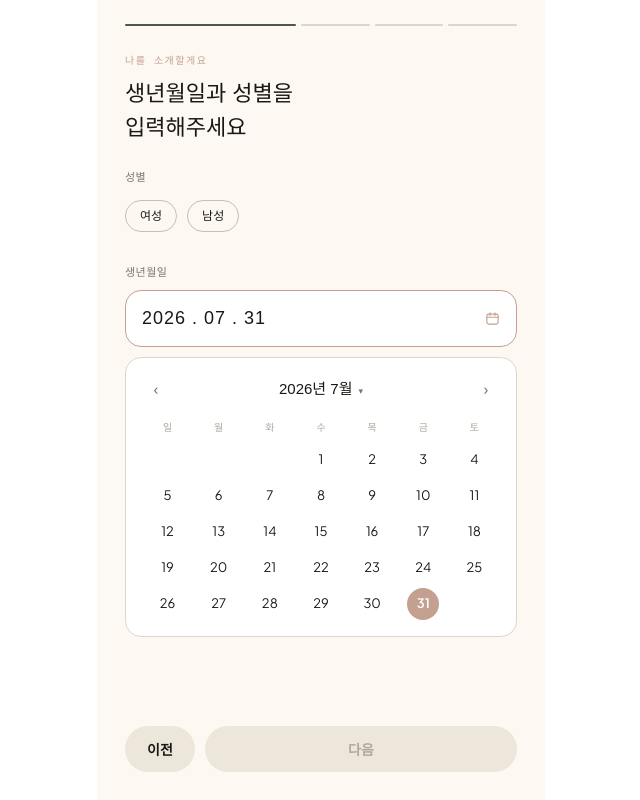
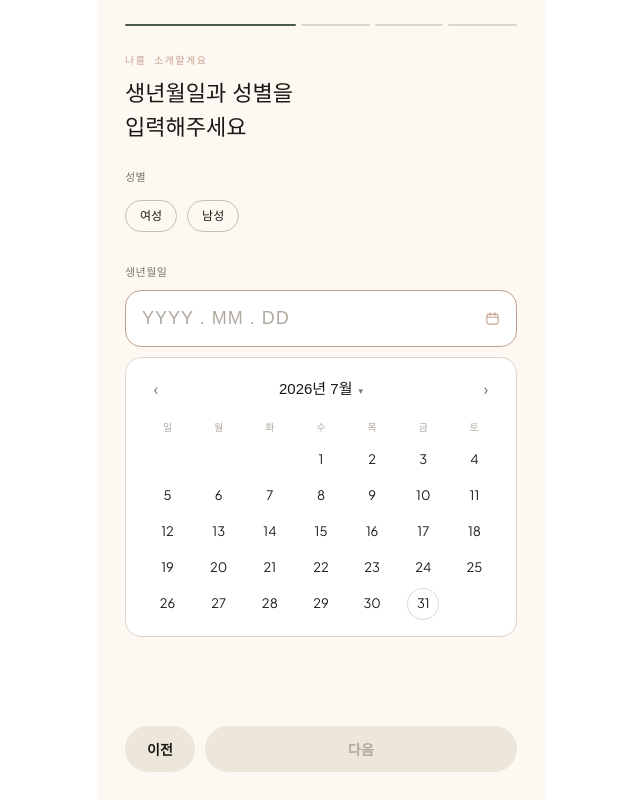
Before and after one commit to HyangDam/Front-End, a Next.js app: page /onboarding/step-1 in a window 1280 px wide. Both pictures are taken after a click on the button "YYYY . MM . DD". Shown: the whole page, without its empty margins (319-959 px from the left). Built offline with nearby package versions, Linux system fonts and the light colour scheme.

Commit message:
fix: 온보딩 달력을 열 때 오늘 날짜가 저장되지 않도록 수정

```diff
--- a/src/app/onboarding/step-1/_components/BirthDateField.tsx
+++ b/src/app/onboarding/step-1/_components/BirthDateField.tsx
@@ -58,9 +58,11 @@ function BirthDateField({ value, minDate, maxDate, onChange }: BirthDateFieldPro
       return;
     }
 
-    // 처음 열 때는 오늘 날짜를 선택해두고 그 달을 보여준다
+    /**
+     * 처음 열 때는 오늘이 있는 달을 보여주되, 값으로 저장하지는 않는다.
+     * 저장해버리면 날짜를 고르지 않고 넘어갔을 때 생년월일이 오늘로 남는다.
+     */
     if (!value) {
-      onChange(today);
       const todayParts = parseDateString(today);
       if (todayParts) setView({ year: todayParts.year, month: todayParts.month });
     }
@@ -157,6 +159,7 @@ function BirthDateField({ value, minDate, maxDate, onChange }: BirthDateFieldPro
               viewYear={view.year}
               viewMonth={view.month}
               selectedDate={value}
+              todayDate={today}
               minDate={minDate}
               maxDate={maxDate}
               onSelect={handleSelectDate}
--- a/src/app/onboarding/step-1/_components/CalendarGrid.tsx
+++ b/src/app/onboarding/step-1/_components/CalendarGrid.tsx
@@ -8,6 +8,7 @@ type CalendarGridProps = {
   viewYear: number;
   viewMonth: number;
   selectedDate: string;
+  todayDate: string;
   minDate: string;
   maxDate: string;
   onSelect: (value: string) => void;
@@ -17,6 +18,7 @@ function CalendarGrid({
   viewYear,
   viewMonth,
   selectedDate,
+  todayDate,
   minDate,
   maxDate,
   onSelect,
@@ -41,6 +43,8 @@ function CalendarGrid({
           const value = toDateString(viewYear, viewMonth, day);
           const disabled = value < minDate || value > maxDate;
           const selected = value === selectedDate;
+          // 선택값이 아니라 "오늘이 여기"라는 위치 표시일 뿐이라 테두리로만 구분한다
+          const isToday = !selected && value === todayDate;
 
           return (
             <button
@@ -55,6 +59,7 @@ function CalendarGrid({
                 !disabled &&
                   !selected &&
                   "cursor-pointer text-charcoal hover:bg-ivory-200",
+                isToday && "ring-1 ring-inset ring-rose/40",
                 selected && "cursor-pointer bg-rose font-semibold text-white",
               )}
             >
```
